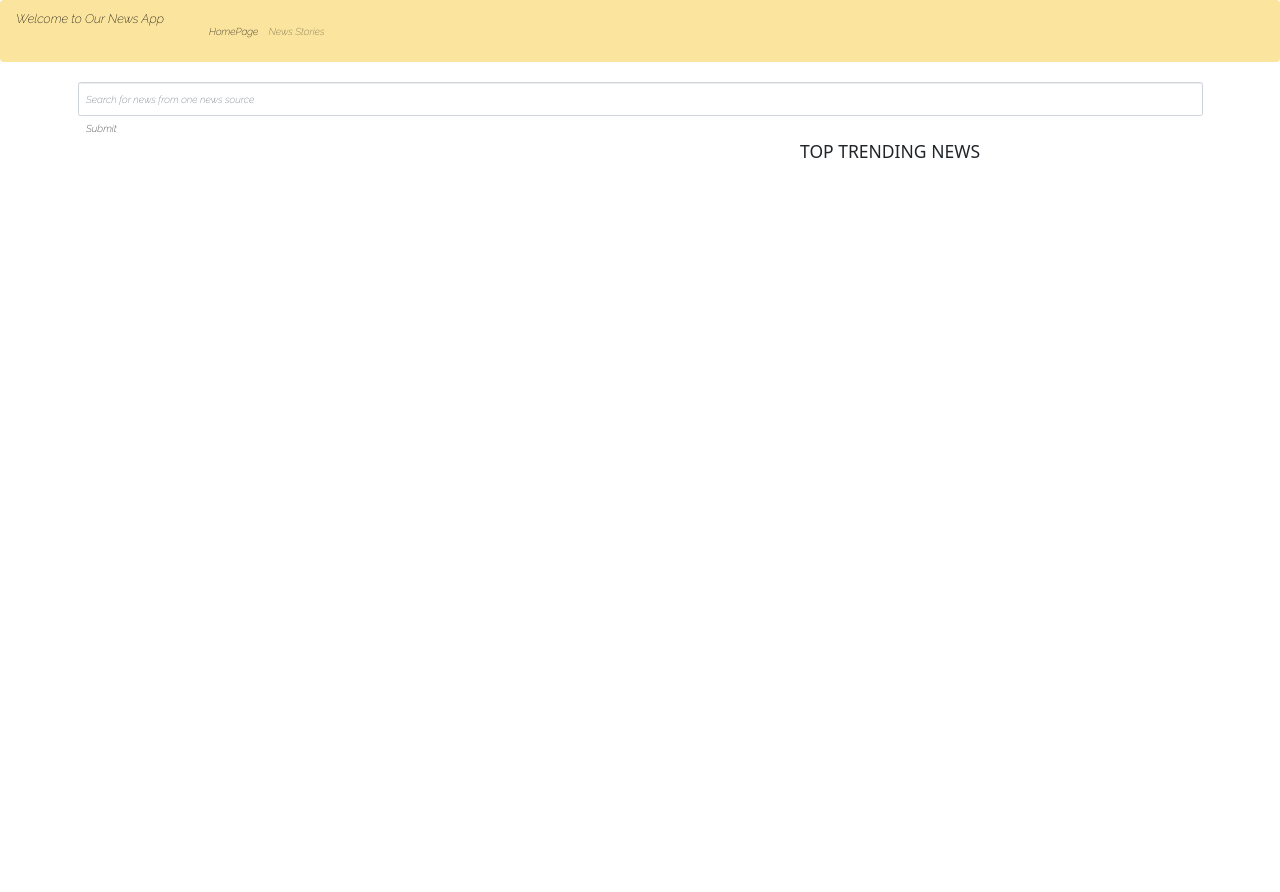
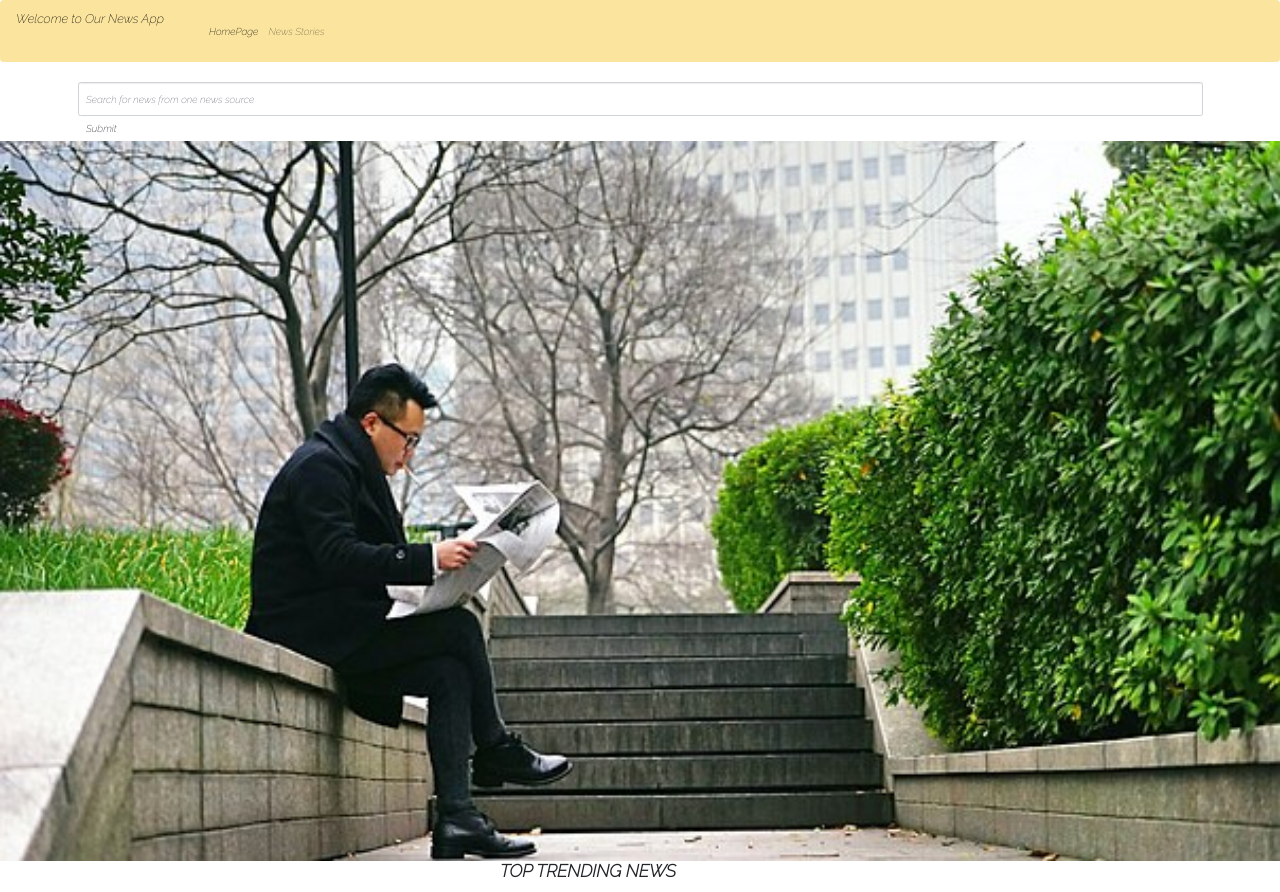
Before and after one commit to Alice-Githui/News-App, a Flask app: template app/templates/index.html in a window 1280 px wide. Before the commit the page ends 158 px from the top, so only its background shows below. Run offline with Flask 2, Linux system fonts and the light colour scheme; the template is opened without the code that fills it, so the values that code supplies are empty; parts of the project's set-up code (start-up, migrations or seed data) failed here and were passed over; some libraries are stand-ins or nearby versions.

Commit message:
Style the landing page

```diff
--- a/app/request.py
+++ b/app/request.py
@@ -2,6 +2,9 @@
 import urllib.request, json
 from .models import news
 from .model_s import news_source
+from datetime import datetime
+
+today = datetime.today().strftime('%Y-%M-%D')
 
 News = news.News
 NewsSource = news_source.NewsSource
--- a/app/static/CSS/index.css
+++ b/app/static/CSS/index.css
@@ -2,5 +2,7 @@
 
 *{
     box-sizing: border-box;
+    margin: 0;
+    padding: 0;
     font-family: 'Raleway', sans-serif;
 }
--- a/app/templates/index.html
+++ b/app/templates/index.html
@@ -3,8 +3,9 @@
 
 <!DOCTYPE html>
 <html>
+
 <head>
-        <meta charset ="utf-8">
+    <meta charset="utf-8">
     {% if title%}
     <title>{{title}}</title>
     {% else %}
@@ -12,19 +13,30 @@
     {% endif %}
     <!-- Styles block -->
 </head>
+
 <body>
     {% block content %}
     <div class="container">
         <form>
-                <input type="text" name="news_query" placeholder="Search for news from one news source" class="form-control">
-                <input type="submit"  value="Submit" class="btn btn-default">
+            <input type="text" name="news_query" placeholder="Search for news from one news source"
+                class="form-control">
+            <input type="submit" value="Submit" class="btn btn-default">
         </form>
     </div>
+    <div class="background-img">
+        <img src="../static/Images/img.jpg" style = "width: 100vw; object-fit: cover; object-position: center center;">
+
+    </div>
+    <div>
         <!-- Sources section -->
-        <h3 class ="top-trending" style = "margin-left: 800px; text-transform: uppercase;">Top Trending News</h3>
+        <h3 class="top-trending" style="margin-left: 500px; text-transform: uppercase;"><strong>Top Trending News</strong></h3>
+
         <ul>
             {{ macro.displayNews(trending)}}
         </ul>
+
+    </div>
     {% endblock %}
 </body>
+
 </html>
--- a/app/templates/macros.html
+++ b/app/templates/macros.html
@@ -1,22 +1,30 @@
 {% macro displayNews(category) %}
+
+    <!-- {% for source in sources %}
+        <p style="padding-left:5px;text-align:center;">{{source.description}} ({{source.country}})
+            <a href="{{source.url}}" class="btn">{{source.name}}</a>
+        </p>
+    {% endfor %} -->
     {% for category in category %}
-        <div class = "row">
-            <div class="col-md-7">
-                <img src = >
+        <!-- <div class = "row"> -->
+            <!-- <div class="col-md-7">
+                <h2 style = "font-style: italic; font-size: 20px;">Leading the Way People Read</h2>
+                <img src = '../static/Images/image.jpg'>
 
-            </div>
-            <div class ="col-md-5">
+            </div> -->
+            <div class ="col-md-4">
                 <div>
                     <div class ="card" id="news-card" style= "margin: 10px; border:1px solid black; border-radius: 10px;">
                         <h3 style = "font-size: 18px; margin:5px">{{category.title}}</h3>
-                        <img src={{category.urlToImage}} alt= {{category.title}} width="400" style = "margin: 20px;">
+                        <p style = "font-size: 14px;">Published On: {{category.publishedAt}}</p>
+                        <img src={{category.urlToImage}} alt= {{category.title}} width="300" style = "margin: 20px;">
                         <div style = "font-size: 16px; margin: 5px">
                             <p>{{category.content | truncate (200)}}<a href = {{category.url}} target = "blank">Read the entire article</a></p>
                         </div>
                     </div>
                 </div>
             </div>
-        </div>
+        <!-- </div> -->
 
     {% endfor %}
 {% endmacro %}
```
Also changed, not shown: app/static/Images/img.jpg (added). Lines whose indentation alone changed are shown as unchanged.
